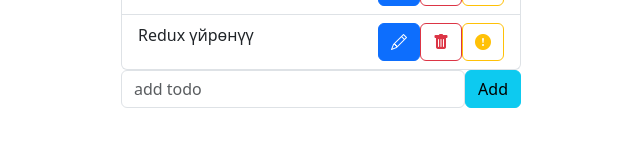
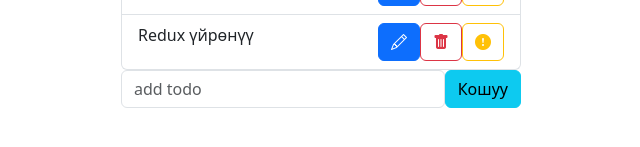
Before and after one commit to Sanjar97dev/todoListsearch, a React (Vite) app: page / in a window 1280 px wide. Shown: the part 209-356 px from the top of the page, without its empty margins (319-959 px from the left). Built offline with nearby package versions, Linux system fonts and the light colour scheme.

Commit message:
Update TodoAdd.jsx

```diff
--- a/src/components/todoAdd/TodoAdd.jsx
+++ b/src/components/todoAdd/TodoAdd.jsx
@@ -25,7 +25,7 @@ export default class TodoAdd extends Component {
           onChange={this.props.onInputChange}
         />
         <button className="btn btn-info" onClick={this.handleAddTodo}>
-          {this.props.editingTodoId ? 'Save' : 'Add'}
+          {this.props.editingTodoId ? 'Сактоо' : 'Кошуу'}
         </button>
       </div>
     );
```
